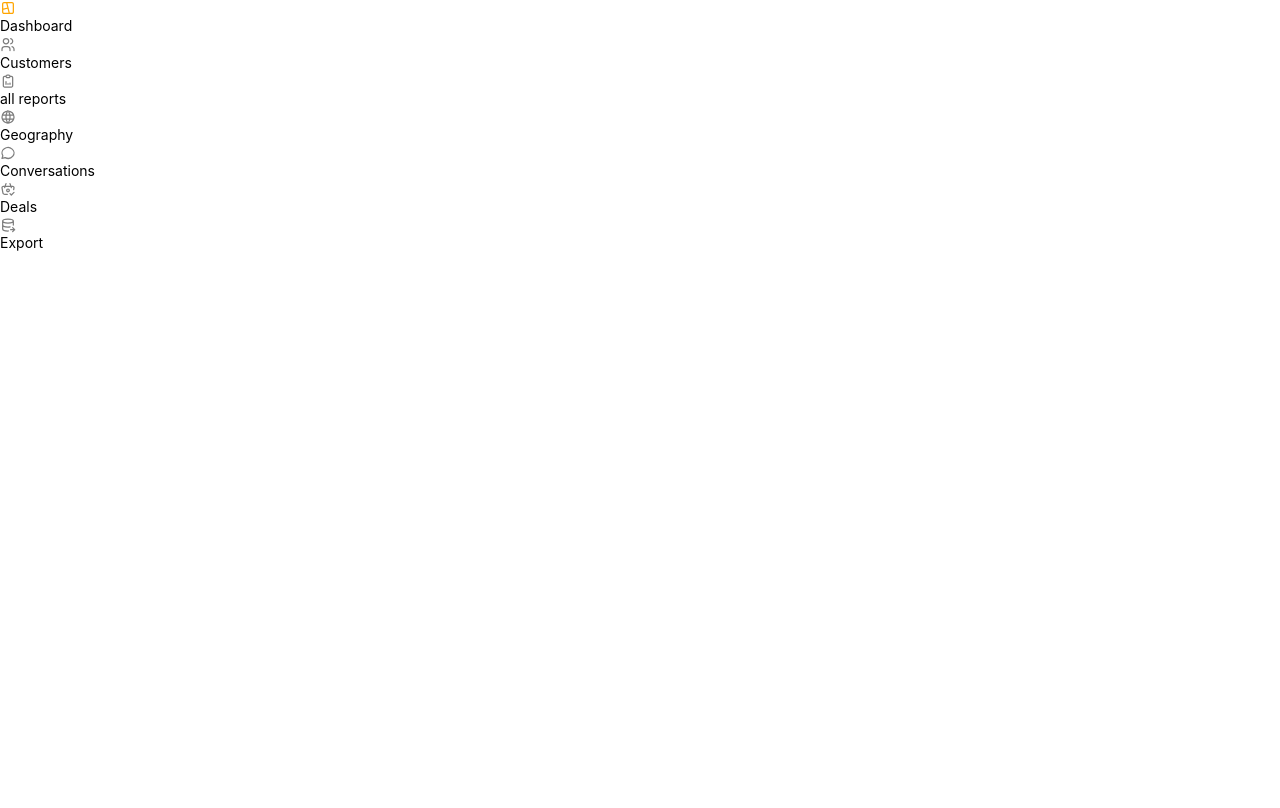
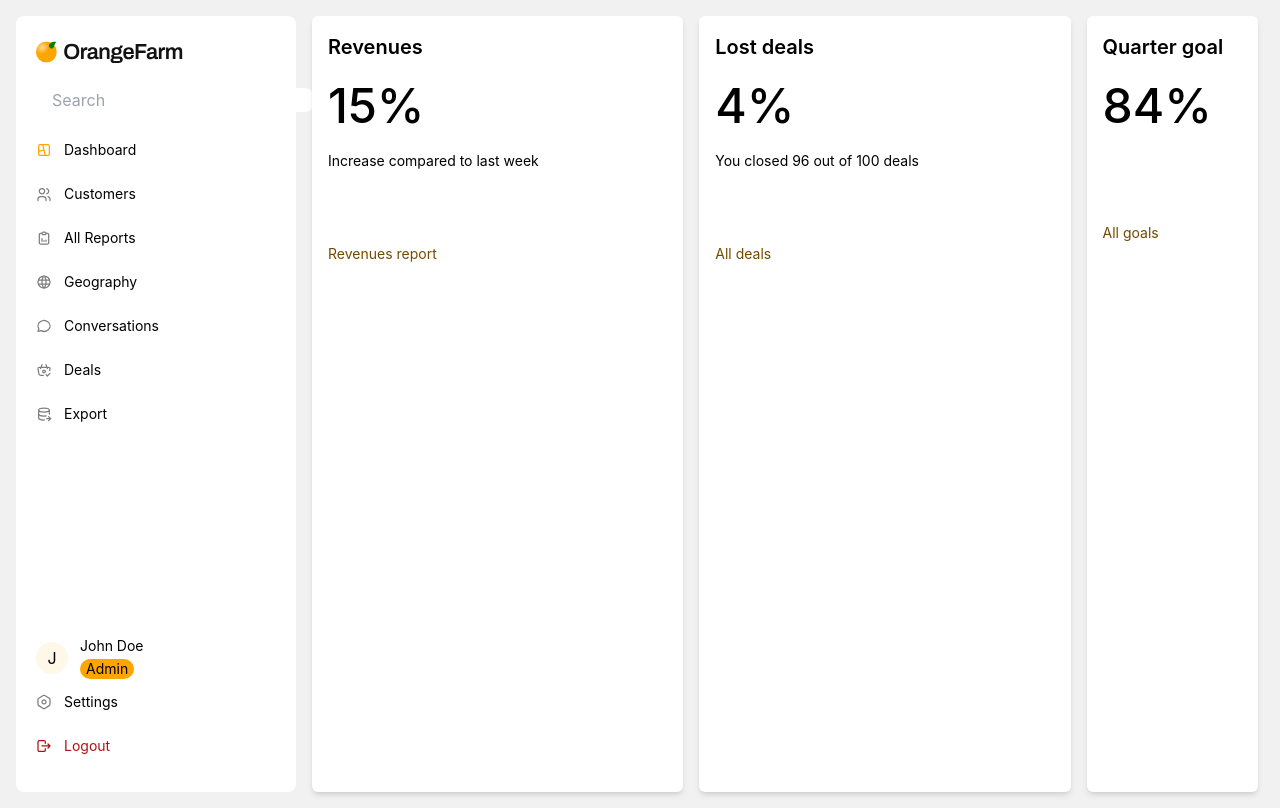
Before and after one commit to ninimtchedlishvili/orange-farm, a React (Create React App) app: page / in a window 1280 px wide. Built offline with nearby package versions, Linux system fonts and the light colour scheme.

Commit message:
upadated cards

```diff
--- a/src/App.js
+++ b/src/App.js
@@ -1,12 +1,35 @@
 import logo from './logo.svg';
 import './App.css';
 import Sidebar from './components/Sidebar/sidebar'
-
+import Card from './components/Card/Card';
 
 function App() {
   return (
-    <div className="">
+    <div className="flex p-4 gap-4 bg-light_gray">
       <Sidebar />
+      <div className='flex w-full gap-4'>
+        <Card
+          className="w-[39%]"
+          name="Revenues"
+          value="15%"
+          description="Increase compared to last week"
+          navLink="Revenues report"
+        />
+        <Card
+          className="w-[39%]"
+          name="Lost deals"
+          value="4%"
+          description="You closed 96 out of 100 deals"
+          navLink="All deals"
+        />
+        <Card
+          className="w-[18%]"
+          name="Quarter goal"
+          value="84%"
+          description={null}
+          navLink="All goals"
+        />
+      </div>
     </div>
   );
 }
--- /dev/null
+++ b/src/components/Avatar/Avatar.jsx
@@ -0,0 +1,22 @@
+import React from "react";
+import P from "../Text/P";
+import Fallbackimage from "./Fallbackimage";
+
+const Avatar = ({ img, name, isAdmin, description }) => {
+  return (
+    <div>
+      <div className="flex items-center gap-3">
+        <Fallbackimage img={img} name={name} />
+        <div>
+          <P content={name} />
+          <div className="bg-orange inline-block px-[6px] rounded-full">
+            {isAdmin && <P content={"Admin"} />}
+            <P content={description} className="text-[12px]" />
+          </div>
+        </div>
+      </div>
+    </div>
+  );
+};
+
+export default Avatar;
--- /dev/null
+++ b/src/components/Avatar/Fallbackimage.jsx
@@ -0,0 +1,17 @@
+import React from "react";
+
+const Fallbackimage = ({ img, name }) => {
+  return (
+    <div>
+      {img ? (
+        <img src={img} alt={name} className="w-8 h-8 rounded-full" />
+      ) : (
+        <div className="w-8 h-8 rounded-full bg-light_orange flex justify-center items-center">
+          <p className="text-center">{name.slice(0, 1)}</p>
+        </div>
+      )}
+    </div>
+  );
+};
+
+export default Fallbackimage;
--- /dev/null
+++ b/src/components/Card/Card.jsx
@@ -0,0 +1,14 @@
+import React from 'react'
+
+const Card = ({ name, value, description, navLink, className}) => {
+  return (
+        <div className={`bg-white p-4 shadow-md rounded-md flex flex-col gap-2 ${className}`}>
+        <h1 className='text-[20px] font-semibold w-full'>{name}</h1>
+        <h2 className='font-medium text-[48px] flex items-center gap-2 w-full'>{value}</h2>
+        <p className="font-normal text-[14px] w-full">{description}</p>
+        <a href="" className="text-dark_orange text-[14px] mt-16 flex items-center gap-2 w-full">{navLink}</a>
+    </div>
+  )
+}
+
+export default Card
--- /dev/null
+++ b/src/components/Icon/Search.jsx
@@ -0,0 +1,14 @@
+import React from 'react'
+
+const Search = () => {
+  return (
+    <div>
+        <svg width="16" height="16" viewBox="0 0 16 16" fill="none" xmlns="http://www.w3.org/2000/svg">
+<path d="M14 14L10 10M2 6.66667C2 7.2795 2.12071 7.88634 2.35523 8.45252C2.58975 9.01871 2.93349 9.53316 3.36683 9.9665C3.80018 10.3998 4.31462 10.7436 4.88081 10.9781C5.447 11.2126 6.05383 11.3333 6.66667 11.3333C7.2795 11.3333 7.88634 11.2126 8.45252 10.9781C9.01871 10.7436 9.53316 10.3998 9.9665 9.9665C10.3998 9.53316 10.7436 9.01871 10.9781 8.45252C11.2126 7.88634 11.3333 7.2795 11.3333 6.66667C11.3333 6.05383 11.2126 5.447 10.9781 4.88081C10.7436 4.31462 10.3998 3.80018 9.9665 3.36683C9.53316 2.93349 9.01871 2.58975 8.45252 2.35523C7.88634 2.12071 7.2795 2 6.66667 2C6.05383 2 5.447 2.12071 4.88081 2.35523C4.31462 2.58975 3.80018 2.93349 3.36683 3.36683C2.93349 3.80018 2.58975 4.31462 2.35523 4.88081C2.12071 5.447 2 6.05383 2 6.66667Z" stroke="#7D7D7D" stroke-width="1.25" stroke-linecap="round" stroke-linejoin="round"/>
+</svg>
+
+    </div>
+  )
+}
+
+export default Search
--- /dev/null
+++ b/src/components/Pill/pill.jsx
@@ -0,0 +1,13 @@
+import React from "react";
+
+const pill = ({ content }) => {
+  return (
+    <div>
+      <span className="bg-orange text-black rounded-full px-1 py-[1px] w-fit text-xs">
+        {content}{" "}
+      </span>
+    </div>
+  );
+};
+
+export default pill;
--- /dev/null
+++ b/src/components/Sidebar/Footer/Footer.jsx
@@ -0,0 +1,22 @@
+import React from "react";
+import Avatar from "../../Avatar/Avatar";
+import { NAVIGATIONFOOTER } from "../../util/navigationFooter";
+import P from "../../Text/P";
+
+const Footer = () => {
+  return (
+    <div>
+      <Avatar img={null} name="John Doe" isAdmin={true} description={null} />
+      <ul>
+        {NAVIGATIONFOOTER?.map((item, index) => (
+          <li key={index} className="flex items-center py-[12px] gap-3">
+            {item.icon}
+            <P content={item.label} className={item?.className}/>
+          </li>
+        ))}
+      </ul>
+    </div>
+  );
+};
+
+export default Footer;
--- /dev/null
+++ b/src/components/Sidebar/Header/Header.jsx
@@ -0,0 +1,18 @@
+import React from 'react'
+import Logo from '../../Icon/Logo'
+import Search from '../../Icon/Search'
+
+const Header = () => {
+  return (
+
+    <div className='py-[16px] '>
+        <Logo />
+        <div className='pt-[16px] '>
+        <input type="text" placeholder='Search' className='rounded-full px-4 ' />
+
+        </div>
+    </div>
+  )
+}
+
+export default Header
--- a/src/components/Sidebar/Navigation/Navigation.jsx
+++ b/src/components/Sidebar/Navigation/Navigation.jsx
@@ -8,7 +8,7 @@ const Navigation = () => {
         <nav>
             <ul>
                 {NAVIGATION?.map((item, index) => (
-                    <li key = {index} className='flex flex-col'>
+                    <li key = {index} className='flex items-center py-[12px] gap-3 capitalize'>
                         {item.icon} <P content={item.label} />
                     </li>
                 ))}
--- a/src/components/Sidebar/sidebar.jsx
+++ b/src/components/Sidebar/sidebar.jsx
@@ -1,13 +1,23 @@
-import React from 'react'
-import Navigation from '../Sidebar/Navigation/Navigation'
-
+import React from "react";
+import Header from "../Sidebar/Header/Header";
+import Navigation from "../Sidebar/Navigation/Navigation";
+import Footer from "../Sidebar/Footer/Footer";
 
 const sidebar = () => {
   return (
-    <div>
-    <Navigation />
+    <div className="bg-grey w-[280px]">
+      <div className="flex flex-col justify-between h-[97vh] pb-[24px] px-[20px] bg-white rounded-lg">
+        <div className="">
+          <Header />
+          <Navigation />
+        </div>
+
+        <div>
+          <Footer />
+        </div>
+      </div>
     </div>
-  )
-}
+  );
+};
 
-export default sidebar
+export default sidebar;
--- a/src/components/Text/P.jsx
+++ b/src/components/Text/P.jsx
@@ -1,9 +1,8 @@
 import React from 'react'
 
-const P = ({content}) => {
-  return (
-    <p className='text-sm text-gray-600'>{content}</p>
-  )
+const P = ({content, className}) => {
+  return <p className={(className + " " + "text-sm text-gray-600")}>{content}</p>
+
 }
 
 export default P
--- /dev/null
+++ b/src/components/util/navigationFooter.js
@@ -0,0 +1,17 @@
+import Settings from '../Icon/Settings'
+import Logout from '../Icon/Logout'
+
+
+export const NAVIGATIONFOOTER = [
+    {
+      label: "Settings",
+      icon: <Settings />,
+    },
+
+    {
+        label: "Logout",
+        icon: <Logout />,
+        className: "text-dark_red",
+      },
+
+]
```
